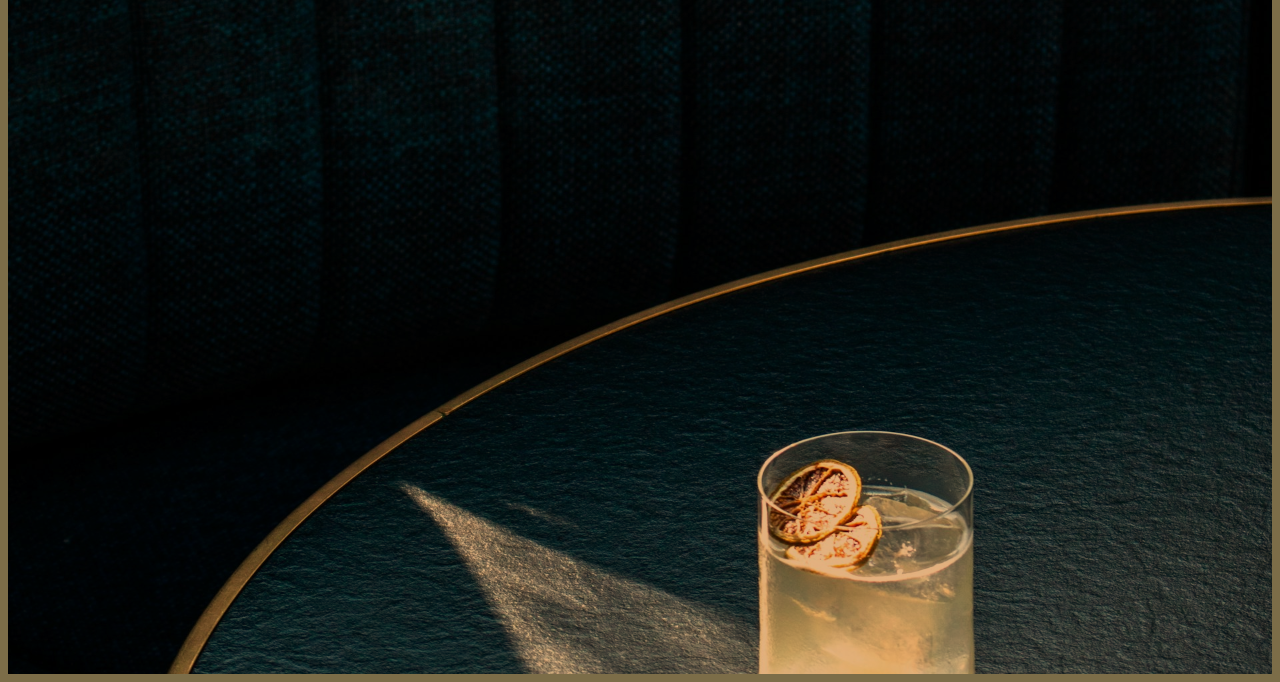
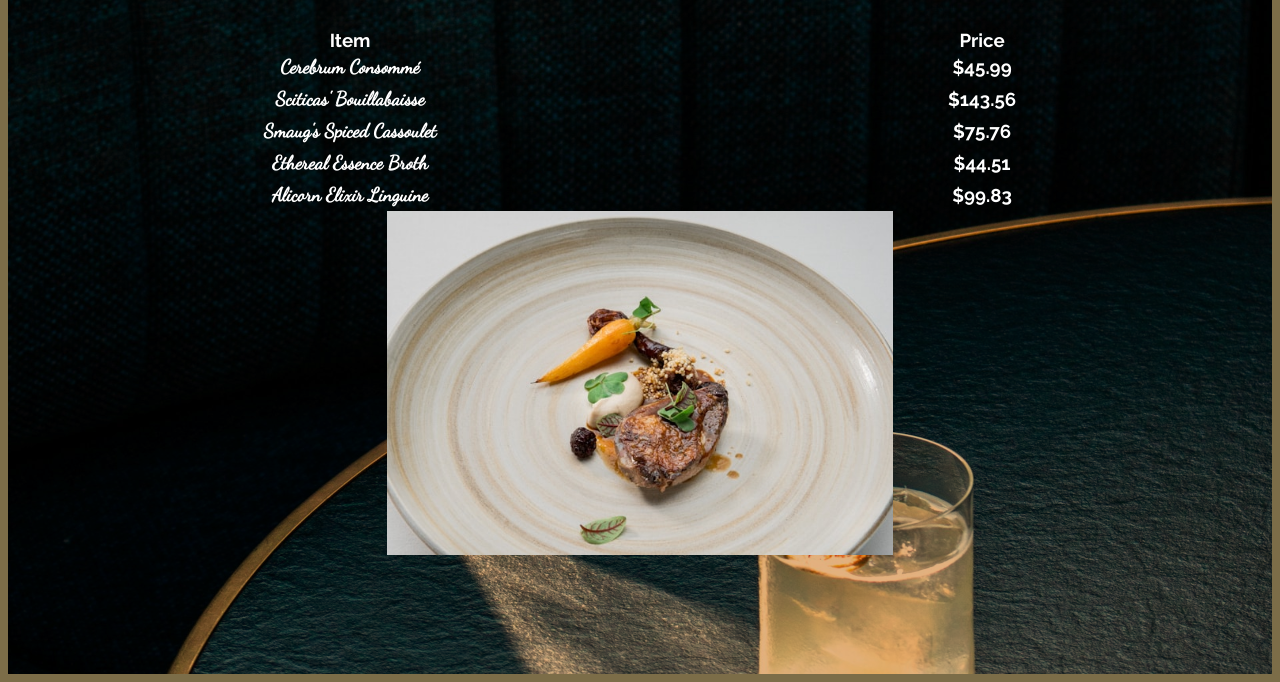
Before and after one commit to adrianc1/Restaurant-Page, a website built with webpack: page src/index.html in a window 1280 px wide. Shown: the part 118-800 px from the top of the page. Built offline with nearby package versions, Linux system fonts and the light colour scheme.

Commit message:
added content to the menu page as well as an image

```diff
--- a/src/menu.js
+++ b/src/menu.js
@@ -1,18 +1,67 @@
-export default function menuLoad() {
+import dish from './dish.jpg';
+
+export default function menuLoad(){
     const menuTitle = document.createElement('h1');
+    const itemTitle = document.createElement('h3');
+    const itemPrice = document.createElement('h3');
+    const titleContainer = document.createElement('div')
+
     const header = document.getElementById('header');
     const content = document.getElementById('content');
-    let menuArray = ["Extraterrestrial Cerebrum Consommé", "Sorcerers' Bouillabaisse", "Smaug's Spiced Cassoulet", "Ethereal Essence Broth", "Alicorn Elixir Linguine", "Revenant Roulades", "Monarch's Medley Purée", "Enchanted Fairy Fricassée", "Gastronome's Gentry Gumbo", "Yeti's Yuzu Sashimi"]
+    const ul = document.createElement('ul');
+    const ul2 = document.createElement('ul');
+    let textNode;
+    let textNode2;
+
+    const newImg = new Image();
+    newImg.src = dish;
+    newImg.setAttribute('id', 'img-container')
+
+
+    const menuObj = {
+        "Cerebrum Consommé": "$45.99",
+        "Sciticas' Bouillabaisse": "$143.56",
+        "Smaug's Spiced Cassoulet": "$75.76",
+        "Ethereal Essence Broth": "$44.51",
+        "Alicorn Elixir Linguine": "$99.83",
+
+    }
 
     menuTitle.setAttribute('id', 'menu-title');
     header.setAttribute('id', 'name')
+    itemPrice.setAttribute('id', 'item-price');
+    itemTitle.setAttribute('id', 'item-title');
+    titleContainer.setAttribute('id', 'title-container')
+
     header.innerHTML = "Adriano's Cocktails & Bites"
     menuTitle.innerHTML = 'Menu'
+    itemPrice.innerHTML = 'Price';
+    itemTitle.innerHTML = "Item"
 
-    for (let i = 0; i < menuArray.length; i++){
+    titleContainer.appendChild(itemTitle);
+    titleContainer.appendChild(itemPrice);
+    content.appendChild(menuTitle);
+    content.appendChild(titleContainer);
 
-    }
 
-    content.appendChild(menuTitle);
+    Object.keys(menuObj).forEach(key => {
+        const price = menuObj[key];
+        let li = document.createElement('li');
+        li.setAttribute('class', 'menu-list-items');
+        textNode = document.createTextNode(key);
+        li.appendChild(textNode);
+        ul.appendChild(li);
 
+        let priceLi = document.createElement('li');
+            priceLi.setAttribute('class', 'menu-list-price');
+            textNode2 = document.createTextNode(price);
+            priceLi.appendChild(textNode2);
+            ul2.appendChild(priceLi);
+
+        console.log(`Key: ${key}, value: ${price}`)
+    });
+
+    itemTitle.appendChild(ul);
+    itemPrice.appendChild(ul2);
+    content.appendChild(newImg);
 }
--- a/src/style.css
+++ b/src/style.css
@@ -127,3 +127,27 @@ body {
     margin-top: 1rem;
     margin-bottom: 1rem;
 }
+
+.menu-list-items {
+    font-family: 'TitleFont';
+    font-size: 1.2rem;
+    list-style: none;
+    line-height: 2rem;
+}
+
+#title-container {
+    width: 100%;
+    height: auto;
+    display: flex;
+    justify-content: space-around;
+    margin-top: 2rem;
+}
+
+.menu-list-price {
+    list-style: none;
+    line-height: 2rem;
+}
+
+#img-container {
+    width: 40%;
+}
```
Also changed, not shown: src/dish.jpg (added).
